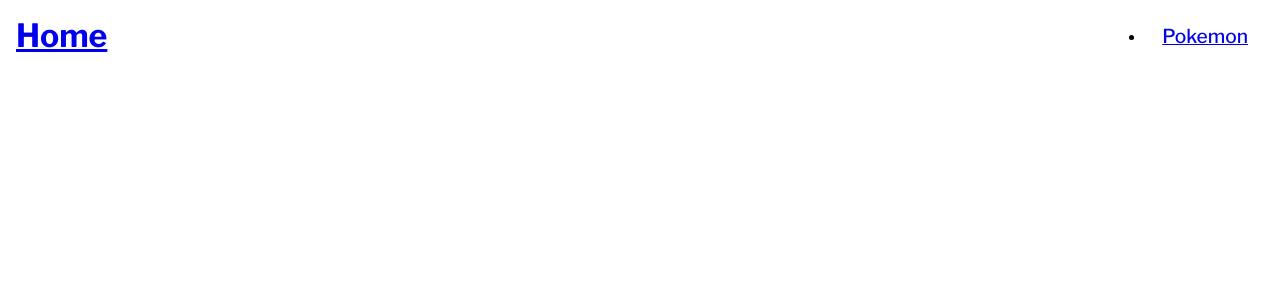
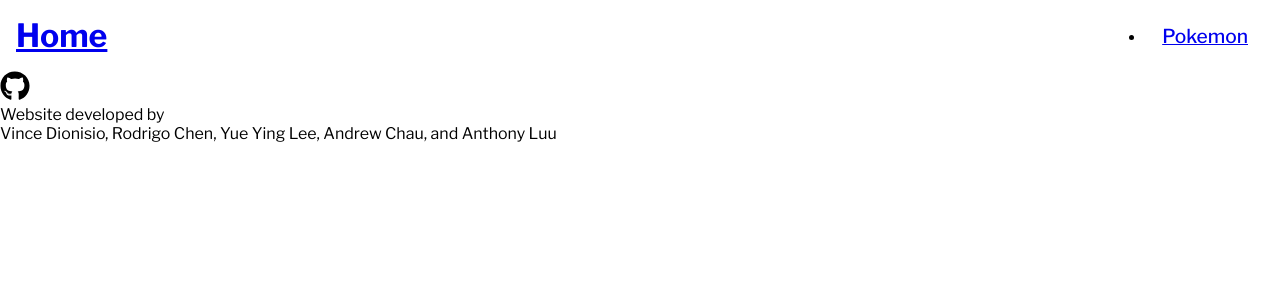
Before and after one commit to vincebreezy/pokedexplorer, a React (Create React App) app in the folder frontend/our-app/: page / in a window 1280 px wide. Shown: the top 300 px of the page. Built offline with nearby package versions, Linux system fonts and the light colour scheme.

Commit message:
started footer and added a backend, scrapped navbar

```diff
--- a/frontend/our-app/src/App.js
+++ b/frontend/our-app/src/App.js
@@ -1,4 +1,5 @@
 import React from 'react';
+import "./index.css"
 import { BrowserRouter as Router, Route, Routes } from 'react-router-dom';
 import Home from './routes/Home';
 import Pokemon from './routes/Pokemon';
--- a/frontend/our-app/src/components/Footer.js
+++ b/frontend/our-app/src/components/Footer.js
@@ -1,17 +1,24 @@
-import "./FooterStyles.css"
+import "../components/FooterStyles.css"
 
 import React from 'react'
+import {FaGithub} from "react-icons/fa"
+import { NavLink } from "react-router-dom"
 
 const Footer = () => {
   return (
     <div className = "footer">
         <div className="footer-container">
             <div className = "left">
-                <div className = "team">
-
+                <div className = "links">
+                  <NavLink to = "https://github.com/vincebreezy/pokedexplorer">
+                    <FaGithub size ={30} style ={{color: "#000"}} />
+                  </NavLink>
                 </div>
             </div>
-            <div className = "right"></div>
+            <div className = "right">
+              <p>Website developed by</p>
+              <p>Vince Dionisio, Rodrigo Chen, Yue Ying Lee, Andrew Chau, and Anthony Luu</p>
+            </div>
         </div>
     </div>
   )
--- a/frontend/our-app/src/routes/Home.js
+++ b/frontend/our-app/src/routes/Home.js
@@ -1,10 +1,12 @@
 import React from 'react'
 import Navbar from "../components/Navbar"
+import Footer from "../components/Footer"
 
 const Home = () => {
   return (
     <div>
         <Navbar />
+        <Footer />
     </div>
   )
 }
--- a/package.json
+++ b/package.json
@@ -11,5 +11,8 @@
   "license": "ISC",
   "dependencies": {
     "pg": "^8.12.0"
+  },
+  "devDependencies": {
+    "@babel/plugin-proposal-private-property-in-object": "^7.21.11"
   }
 }
```
Also changed, not shown: frontend/our-app/src/components/FooterStyles.css (added), frontend/our-app/src/index.css (line endings or trailing spaces), 1 other file (tests, documents, lock files or other folders).
